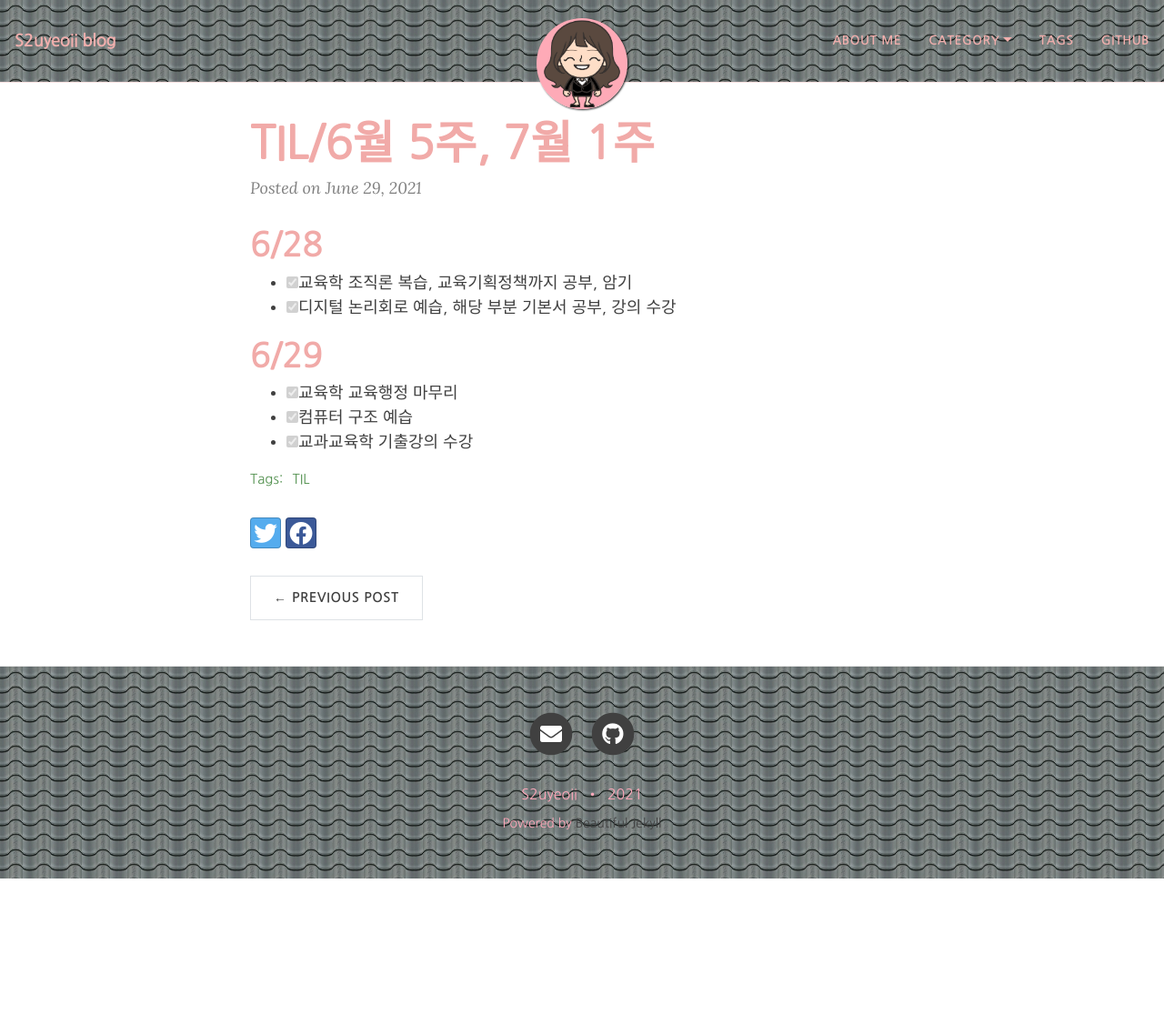
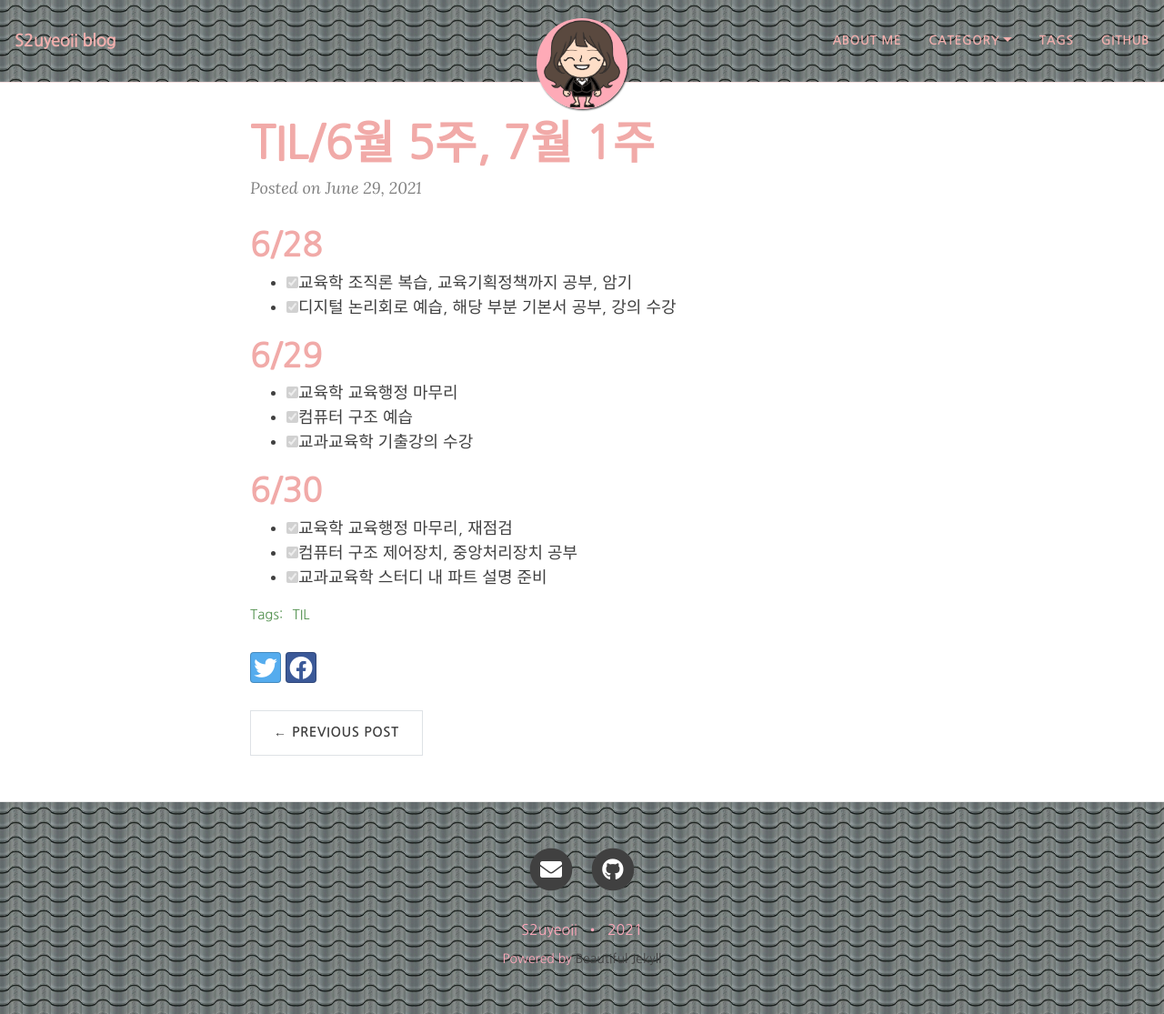
Before and after one commit to yeoneed/yeoneed.github.io, a Jekyll site: the page built from _posts/2021-06-29-TIL-6월막주+7월첫주.md, in a window 1280 px wide and 1115 px high. Shown: the whole window at 91% size. Built offline with Jekyll 4.4.1, drawn with Linux system fonts in a browser that asks for light colours; nearby versions of some CDN libraries; some web fonts are replaced.

Commit message:
Update 2021-06-29-TIL-6월막주+7월첫주.md

```diff
--- a/_posts/2021-06-29-TIL-6월막주+7월첫주.md
+++ b/_posts/2021-06-29-TIL-6월막주+7월첫주.md
@@ -16,3 +16,8 @@ category: [TIL]
 - [x] 교육학 교육행정 마무리
 - [x] 컴퓨터 구조 예습
 - [x] 교과교육학 기출강의 수강
+
+# 6/30
+- [x] 교육학 교육행정 마무리, 재점검
+- [x] 컴퓨터 구조 제어장치, 중앙처리장치 공부
+- [x] 교과교육학 스터디 내 파트 설명 준비
```
